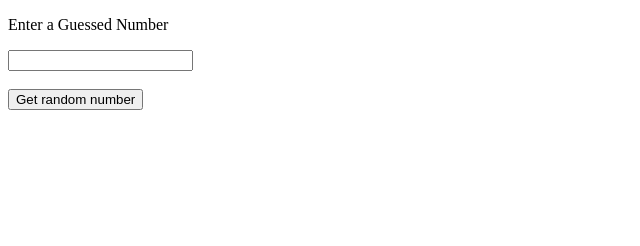
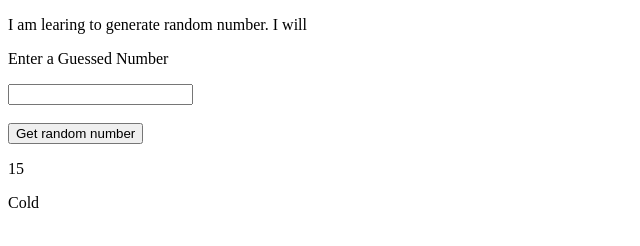
Before and after one commit to acciojob/Hot-or-Cold-Part-I-Hendrypoul, a website: page main.html in a window 1280 px wide. Both pictures are taken after a click on the button "Get random number". Shown: the whole page, without its empty margins (0-640 px from the left). Drawn offline with Linux system fonts and the light colour scheme.

Commit message:
created a submission

```diff
--- a/main.html
+++ b/main.html
@@ -4,6 +4,7 @@
 </head>
 <body>
 	<!-- p tag -->
+	<p id="main">I am learing to generate random number. I will </p>
     <p id = "user">Enter a Guessed Number </p>
     <input id= "guess"></input><br><br>
 	<!-- button -->
--- a/script.js
+++ b/script.js
@@ -4,7 +4,7 @@ var res = document.getElementById("respond");
 var inputValue = document.getElementById("guess").value;
 
 function randomNumGenerator() {
-	randomNuum = Math.floor(Math.random() * 41) - 20;
+	randomNum = Math.floor(Math.random() * 41) - 20;
 	document.getElementById("num").innerText = randomNum;
 	guessNum();
 	print();
```
